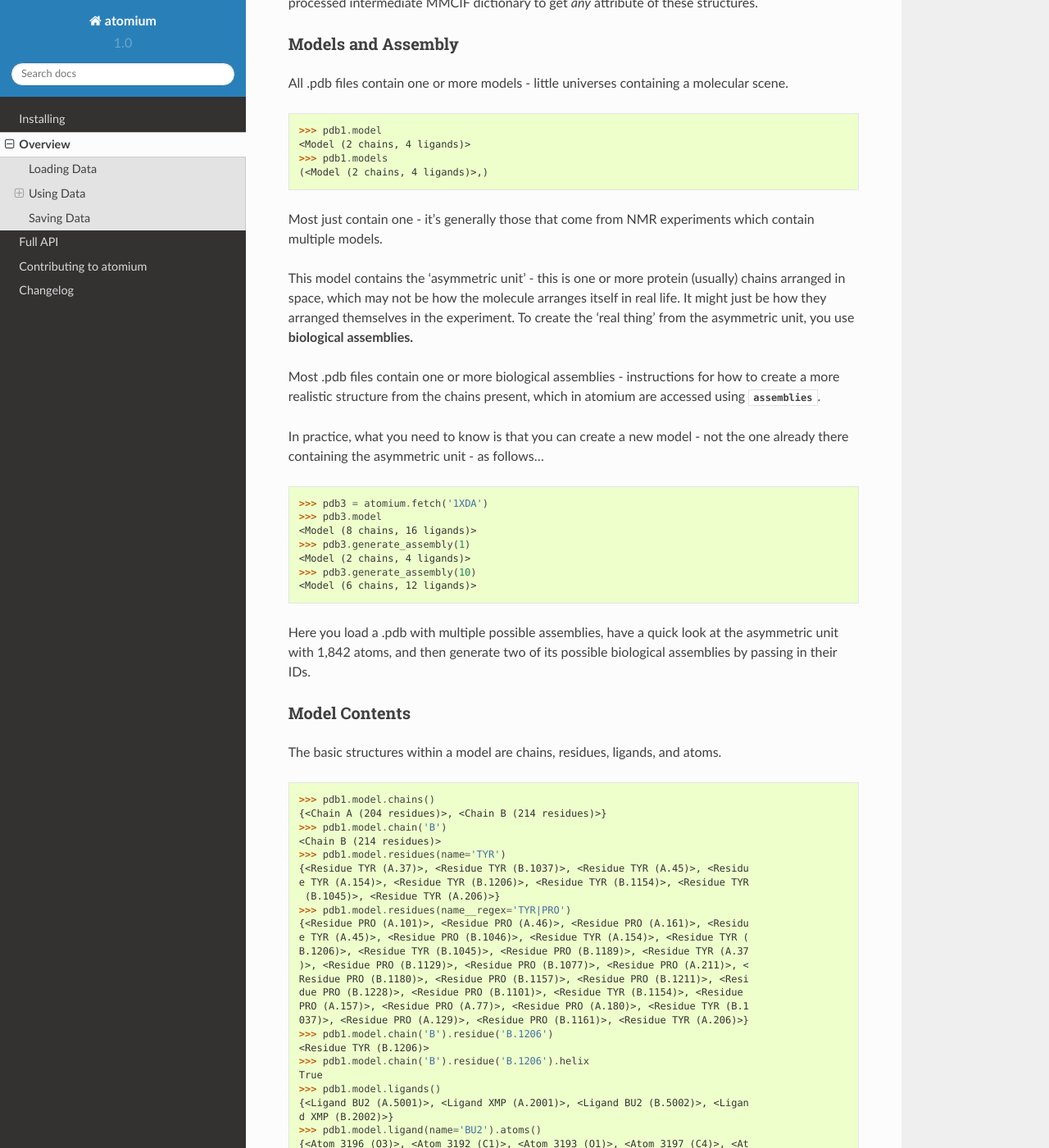
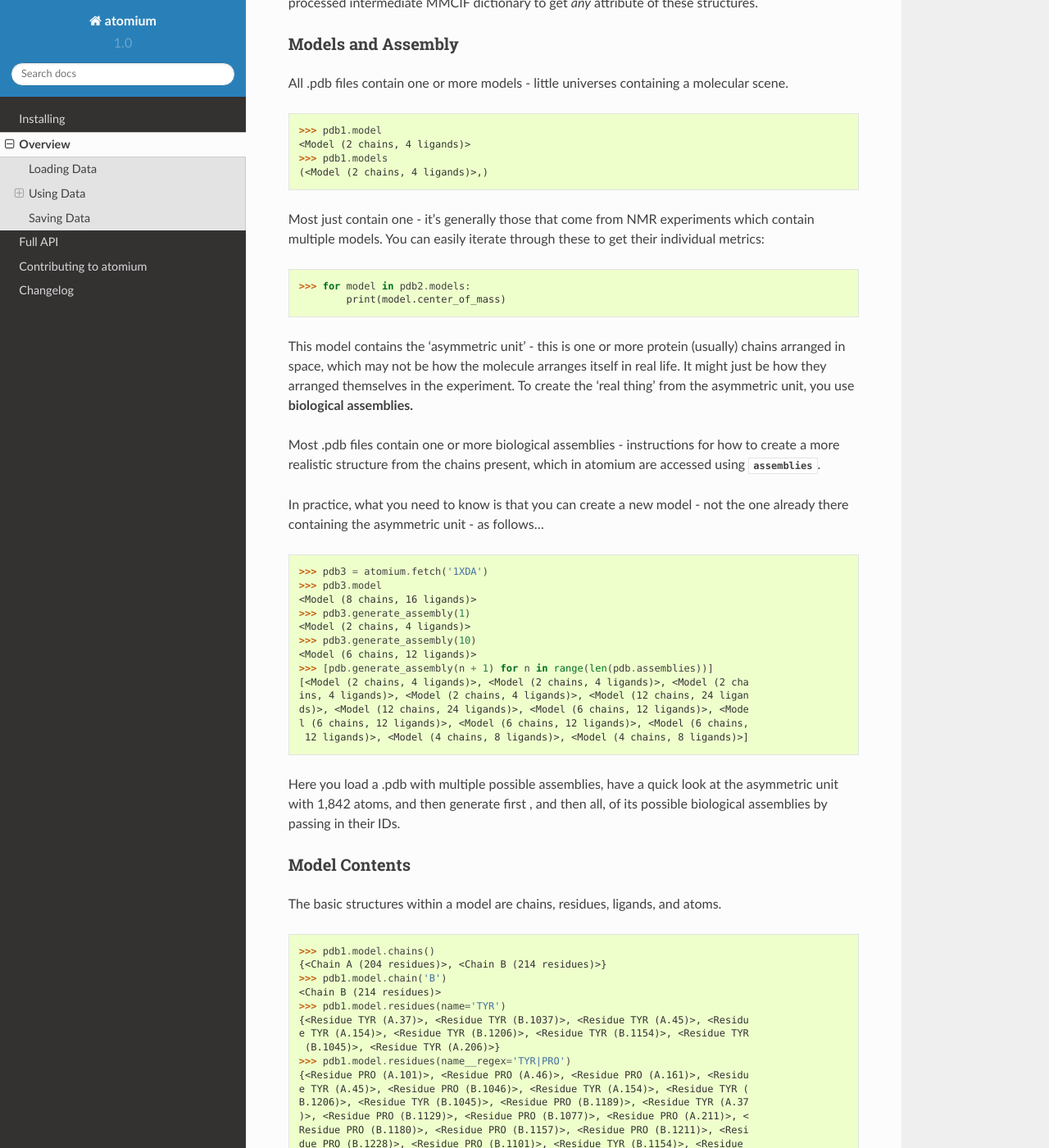
Before and after one commit to samirelanduk/atomium, a Sphinx documentation site: the page built from docs/source/overview.rst, in a window 1280 px wide and 1400 px high, scrolled down 1257 px. Shown: the whole window at 82% size. Built offline with Sphinx 7.4.7 and the Read the Docs theme 2.0.0, drawn with Linux system fonts in a browser that asks for light colours; some of the changed text lies outside the part shown.

Commit message:
Expand overview

```diff
--- a/docs/source/overview.rst
+++ b/docs/source/overview.rst
@@ -73,7 +73,11 @@ molecular scene.
     (<Model (2 chains, 4 ligands)>,)
 
 Most just contain one - it's generally those that come from NMR experiments
-which contain multiple models.
+which contain multiple models. You can easily iterate through these to get their
+individual metrics:
+
+    >>> for model in pdb2.models:
+            print(model.center_of_mass)
 
 This model contains the 'asymmetric unit' - this is one or more protein
 (usually) chains arranged in space, which may not be how the molecule arranges
@@ -95,10 +99,16 @@ one already there containing the asymmetric unit - as follows...
     <Model (2 chains, 4 ligands)>
     >>> pdb3.generate_assembly(10)
     <Model (6 chains, 12 ligands)>
+    >>> [pdb.generate_assembly(n + 1) for n in range(len(pdb.assemblies))]
+    [<Model (2 chains, 4 ligands)>, <Model (2 chains, 4 ligands)>, <Model (2 cha
+    ins, 4 ligands)>, <Model (2 chains, 4 ligands)>, <Model (12 chains, 24 ligan
+    ds)>, <Model (12 chains, 24 ligands)>, <Model (6 chains, 12 ligands)>, <Mode
+    l (6 chains, 12 ligands)>, <Model (6 chains, 12 ligands)>, <Model (6 chains,
+     12 ligands)>, <Model (4 chains, 8 ligands)>, <Model (4 chains, 8 ligands)>]
 
 Here you load a .pdb with multiple possible assemblies, have a quick look at
-the asymmetric unit with 1,842 atoms, and then generate two of its possible
-biological assemblies by passing in their IDs.
+the asymmetric unit with 1,842 atoms, and then generate first , and then all,
+of its possible biological assemblies by passing in their IDs.
 
 
 Model Contents
```
Also changed, not shown: other parts of docs/source/overview.rst (+2 -2 lines).
